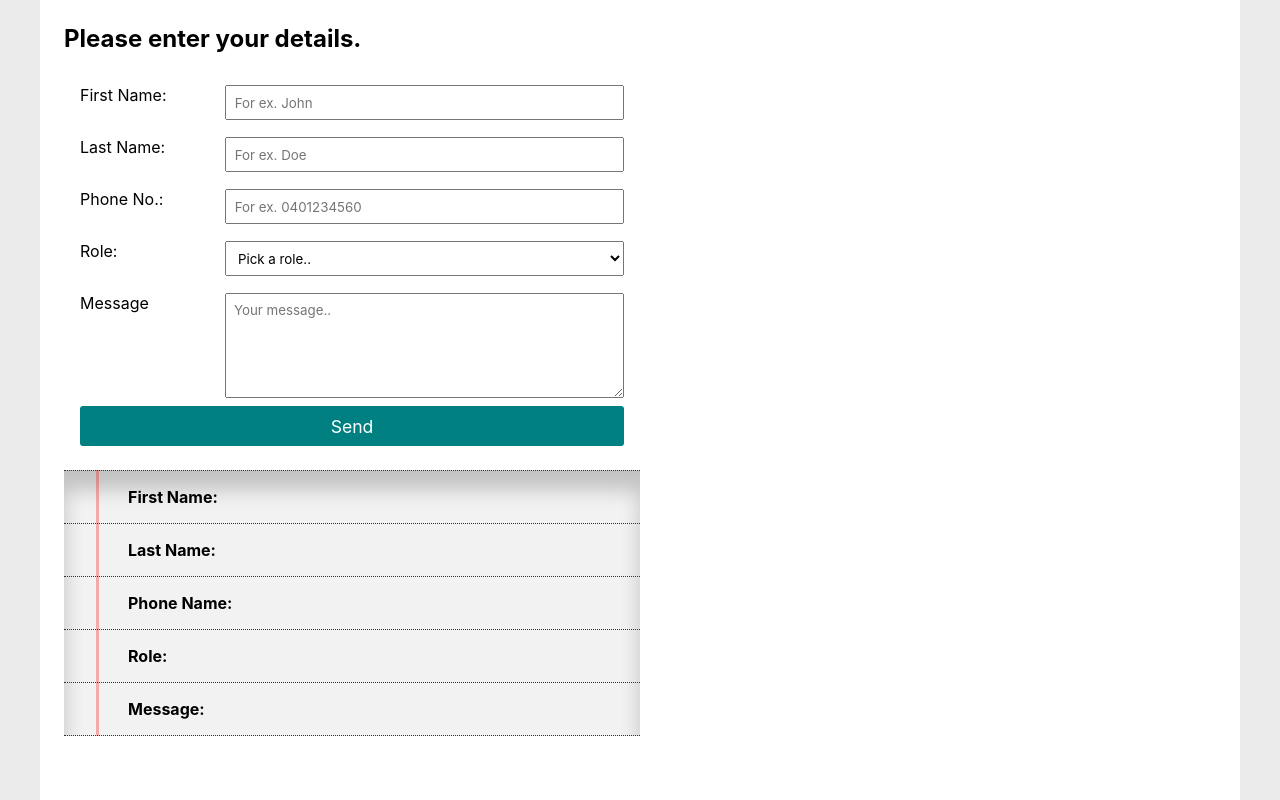
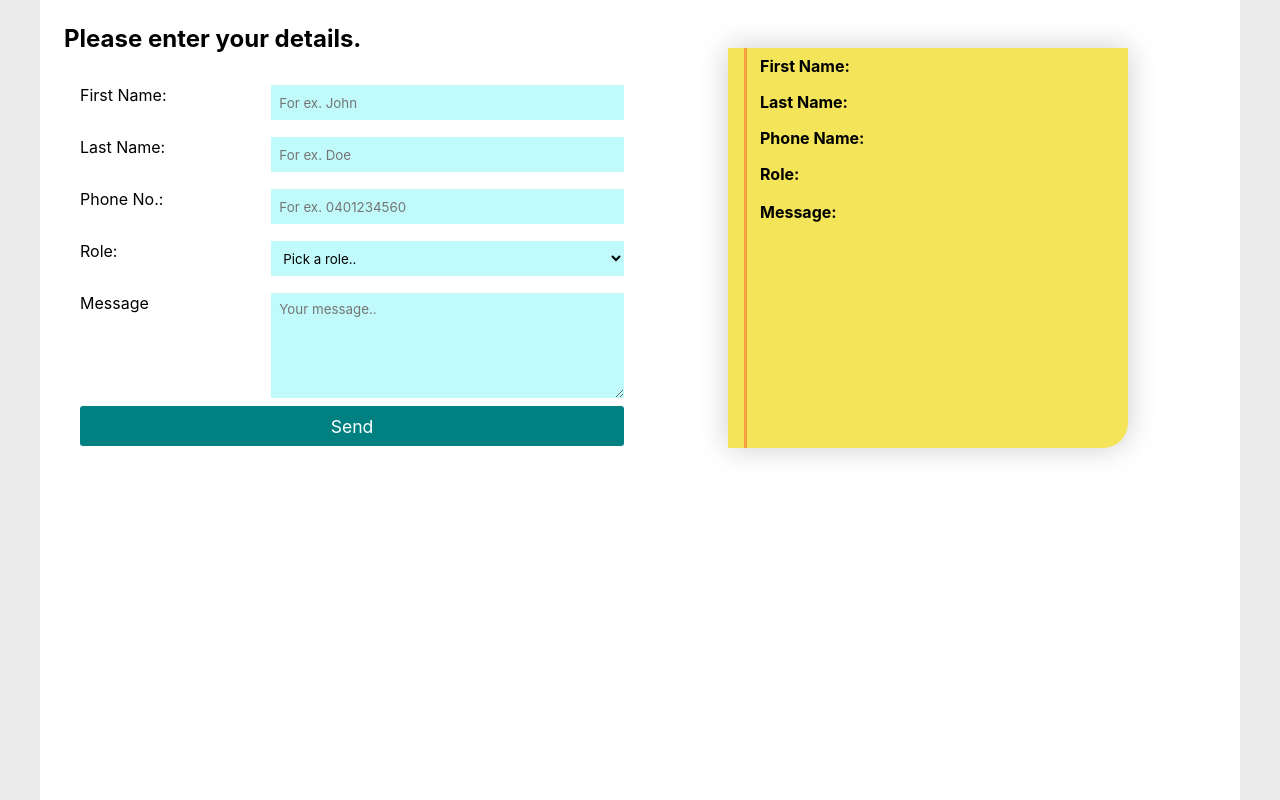
Before and after one commit to kcvijay/react_form, a React (Create React App) app: page / in a window 1280 px wide. Built offline with nearby package versions, Linux system fonts and the light colour scheme.

Commit message:
Form clear on submit

```diff
--- a/src/App.css
+++ b/src/App.css
@@ -4,6 +4,8 @@
   margin: 0 auto;
   background-color: #fff;
   padding: 1.5rem;
+  display: grid;
+  grid-template-columns: 1fr 1fr;
 }
 
 h2 {
--- a/src/App.js
+++ b/src/App.js
@@ -26,7 +26,6 @@ class App extends Component {
     this.setState({
       show: true,
     });
-    e.target.reset();
   };
 
   hideModal = (e) => {
@@ -34,7 +33,7 @@ class App extends Component {
     this.setState({
       show: false,
     });
-    e.target.reset();
+    window.location.reload();
   };
 
   render() {
--- a/src/Form.css
+++ b/src/Form.css
@@ -1,6 +1,6 @@
 form {
   display: block;
-  width: 50%;
+  width: 100%;
   padding: 0 1rem;
 }
 
@@ -13,7 +13,7 @@ form div {
 
 form label {
   display: inline-block;
-  width: 200px;
+  width: 300px;
   margin-bottom: 2rem;
 }
 
@@ -23,6 +23,8 @@ select {
   padding: 0 0.5rem;
   font-family: inherit;
   width: 100%;
+  background-color: rgb(192, 250, 250);
+  border: none;
 }
 
 form textarea {
@@ -30,6 +32,8 @@ form textarea {
   width: 100%;
   font-family: inherit;
   padding: 0.5rem;
+  background-color: rgb(192, 250, 250);
+  border: none;
 }
 
 .primary-btn {
--- a/src/ShowForm.css
+++ b/src/ShowForm.css
@@ -1,11 +1,14 @@
 .show-form {
   position: relative;
-  background-color: rgb(242, 242, 242);
-  box-shadow: inset 0 20px 20px rgba(0, 0, 0, 0.2);
+  background-color: rgb(243, 228, 90);
+  box-shadow: 0 0 30px rgba(0, 0, 0, 0.2);
   border: none;
-  height: auto;
-  width: 50%;
+  border-radius: 0 0 25px 0;
+  height: 400px;
+  width: 400px;
+  line-break: anywhere;
   margin: 1.5rem 0;
+  justify-self: center;
 }
 
 .show-form::before {
@@ -14,17 +17,15 @@
   background-color: rgba(255, 0, 0, 0.3);
   width: 3px;
   height: 100%;
-  left: 2rem;
+  left: 1rem;
 }
 .show-form p {
-  padding: 1rem 0;
-  border-top: 1px dotted #333;
+  padding: 0.5rem 2rem;
   font-weight: 700;
-  padding-left: 4rem;
 }
 
 .show-form p:last-child {
-  border-bottom: 1px dotted #333;
+  line-height: 1.5;
 }
 
 .show-form p span {
```
